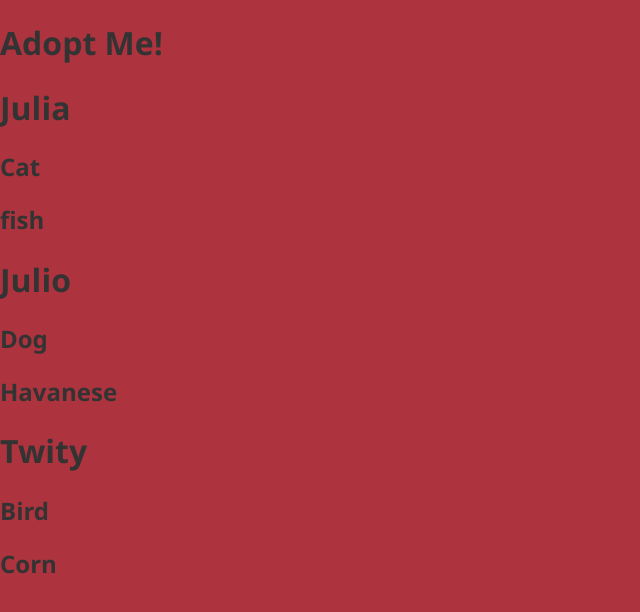
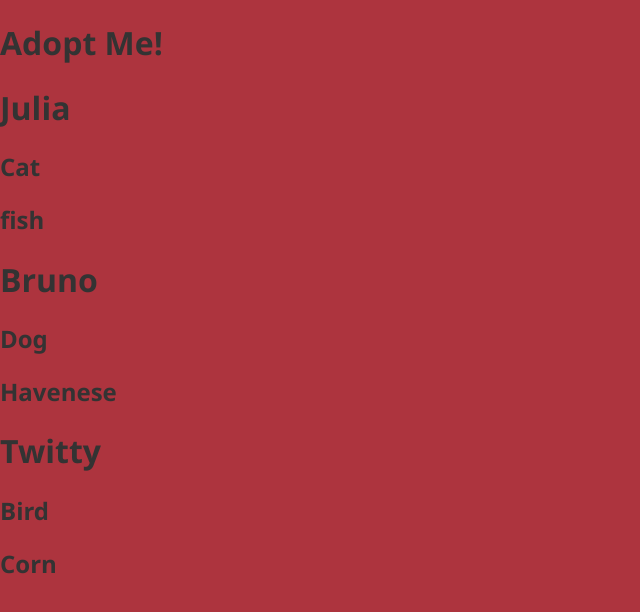
Before and after one commit to msrabbani/adoptme, a React (Vite) app: page / in a window 1280 px wide. Shown: the top 612 px of the page, without its empty margins (0-640 px from the left). Built offline with nearby package versions, Linux system fonts and the light colour scheme.

Commit message:
jsx and configure .eslintrc to fix error lint (react, import, a11y)

```diff
--- a/src/App.js
+++ b/src/App.js
@@ -1,38 +1,18 @@
-import React from 'react'
-import ReactDOM from 'react-dom'
-import Pet from "./Pet"
+import React from 'react';
+import {render} from 'react-dom';
+import Pet from './Pet'
 
 class App extends React.Component {
-  handleTitleClick() {
-    alert("You Click the Title...");
-  }
-
   render() {
-    return React.createElement(
-      "div",
-      {},
-      React.createElement(
-        "h1",
-        { onClick: this.handleTitleClick },
-        "Adopt Me!"
-      ),
-      React.createElement(Pet, {
-        name: "Julia",
-        animal: "Cat",
-        breed: "fish"
-      }),
-      React.createElement(Pet, {
-        name: "Julio",
-        animal: "Dog",
-        breed: "Havanese"
-      }),
-      React.createElement(Pet, {
-        name: "Twity",
-        animal: "Bird",
-        breed: "Corn"
-      })
+    return (
+      <div>
+        <h1>Adopt Me!</h1>
+        <Pet name="Julia" animal="Cat" breed="fish" />
+        <Pet name="Bruno" animal="Dog" breed="Havenese" />
+        <Pet name="Twitty" animal="Bird" breed="Corn" />
+      </div>
     );
   }
 }
 
-ReactDOM.render(React.createElement(App), document.getElementById("root"));
+render(<App />, document.getElementById('root'));
--- a/src/Pet.js
+++ b/src/Pet.js
@@ -1,11 +1,13 @@
-import React from 'react'
+import React from "react";
 
 const Pet = props => {
-  return React.createElement("div", {}, [
-    React.createElement("h1", {}, props.name),
-    React.createElement("h2", {}, props.animal),
-    React.createElement("h2", {}, props.breed)
-  ]);
+  return (
+    <div>
+      <h1>{props.name}</h1>
+      <h2>{props.animal}</h2>
+      <h2>{props.breed}</h2>
+    </div>
+  );
 };
 
-export default Pet
+export default Pet;
```
Also changed, not shown: package.json (+6 -2 lines), .eslintrc.json, 5 other files (tests, documents, lock files or other folders).
